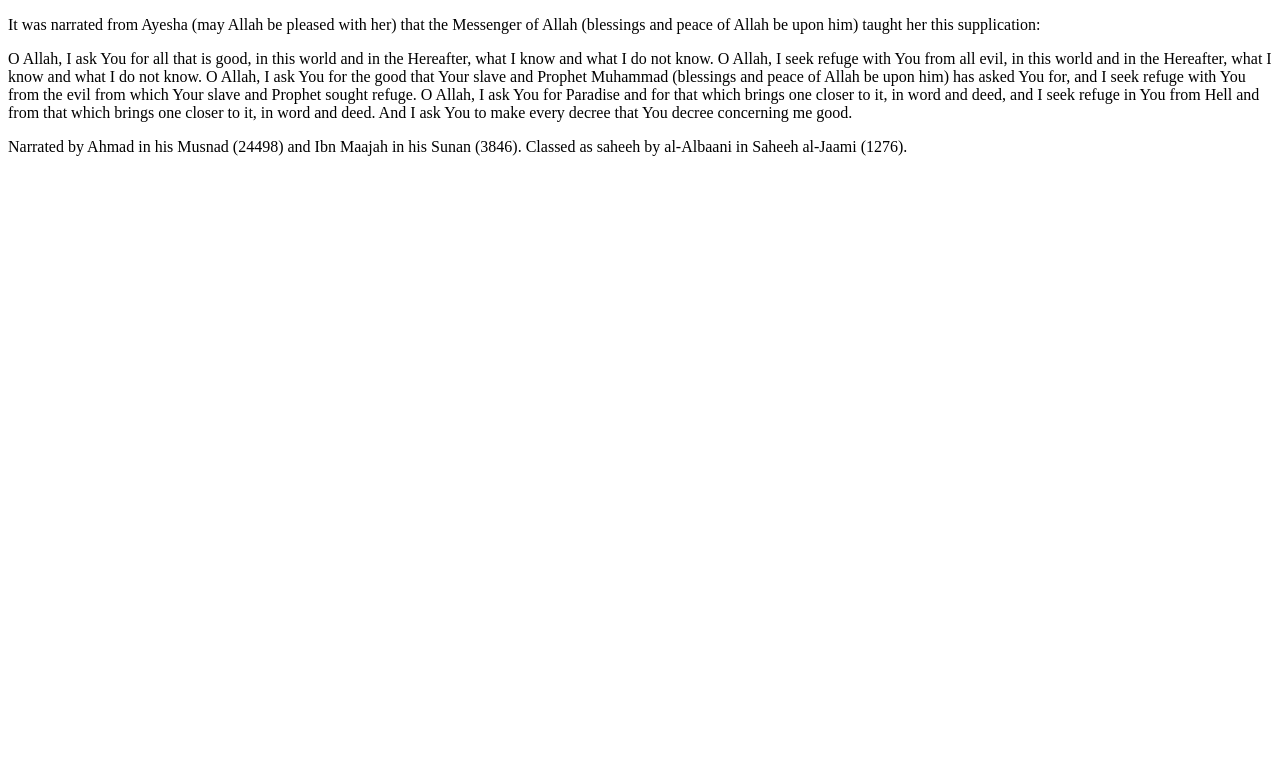
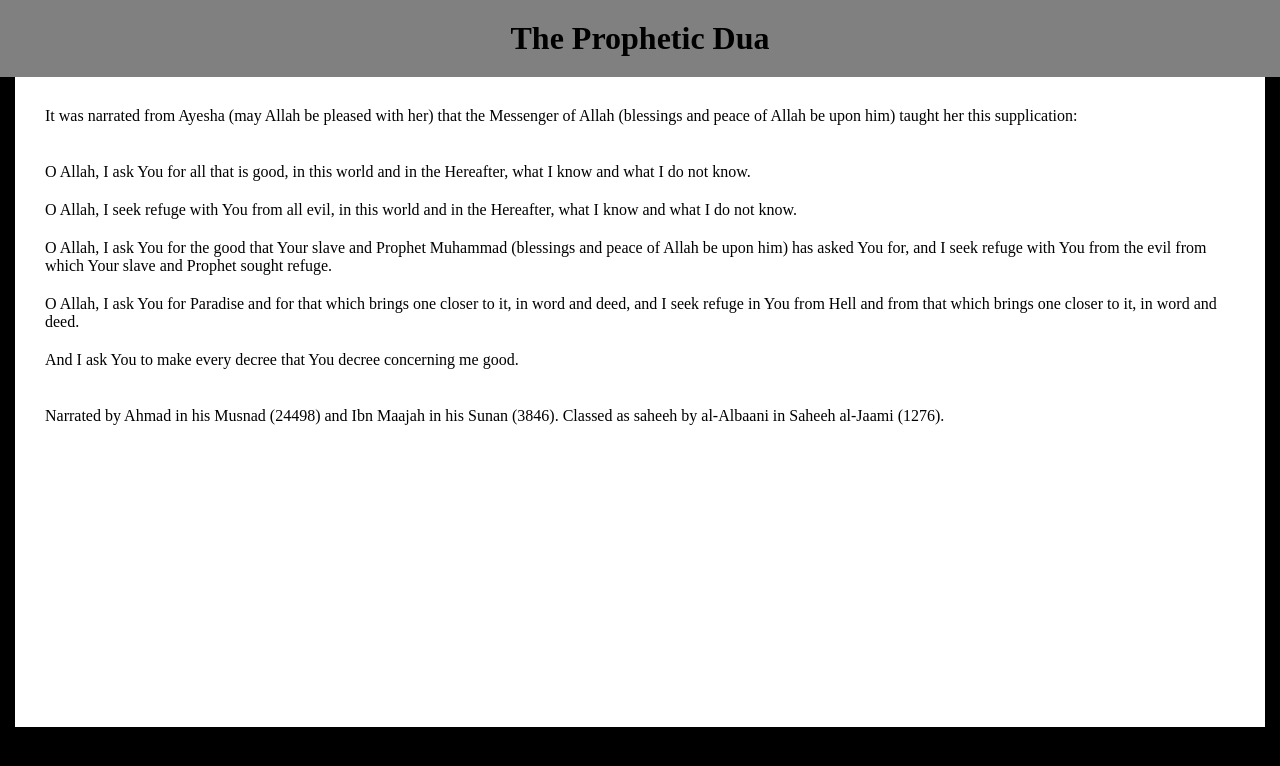
Before and after one commit to asad-khilji/dua, a plain HTML site: page index.html in a window 1280 px wide. Drawn offline with Linux system fonts and the light colour scheme.

Commit message:
styled the page

```diff
--- a/index.html
+++ b/index.html
@@ -9,11 +9,27 @@
 </head>
 <body>
 
-    <p>It was narrated from Ayesha (may Allah be pleased with her) that the Messenger of Allah (blessings and peace of Allah be upon him) taught her this supplication:</p>
+    <header>
+        <h1>The Prophetic Dua</h1>
+    </header>
 
-    <p>O Allah, I ask You for all that is good, in this world and in the Hereafter, what I know and what I do not know. O Allah, I seek refuge with You from all evil, in this world and in the Hereafter, what I know and what I do not know.  O Allah, I ask You for the good that Your slave and Prophet Muhammad (blessings and peace of Allah be upon him) has asked You for, and I seek refuge with You from the evil from which Your slave and Prophet sought refuge. O Allah, I ask You for Paradise and for that which brings one closer to it, in word and deed, and I seek refuge in You from Hell and from that which brings one closer to it, in word and deed. And I ask You to make every decree that You decree concerning me good.</p>
+    <main>
+
+    <p>It was narrated from Ayesha (may Allah be pleased with her) that the Messenger of Allah (blessings and peace of Allah be upon him) taught her this supplication:</p><br>
+
+    <p>O Allah, I ask You for all that is good, in this world and in the Hereafter, what I know and what I do not know.</p>
+
+    <p>O Allah, I seek refuge with You from all evil, in this world and in the Hereafter, what I know and what I do not know.</p>
+
+    <p>O Allah, I ask You for the good that Your slave and Prophet Muhammad (blessings and peace of Allah be upon him) has asked You for, and I seek refuge with You from the evil from which Your slave and Prophet sought refuge.</p>
+
+    <p> O Allah, I ask You for Paradise and for that which brings one closer to it, in word and deed, and I seek refuge in You from Hell and from that which brings one closer to it, in word and deed.</p>
+
+    <p> And I ask You to make every decree that You decree concerning me good.</p><br>
 
     <p>Narrated by Ahmad in his Musnad (24498) and Ibn Maajah in his Sunan (3846). Classed as saheeh by al-Albaani in Saheeh al-Jaami (1276).</p>
 
+    </main>
+
 </body>
 </html>
--- a/style.css
+++ b/style.css
@@ -0,0 +1,30 @@
+* {
+    padding: 0;
+    margin: 0;
+    box-sizing: border-box;
+}
+
+header {
+    background-color: gray;
+    padding: 20px;
+}
+
+h1 {
+    text-align: center;
+}
+
+body {
+    background-color: black;
+}
+
+main {
+    max-width: 1250px;
+    margin: auto;
+    background-color: white;
+    padding: 20px;
+    height: 650px;
+}
+
+main p {
+    padding: 10px;
+}
```
